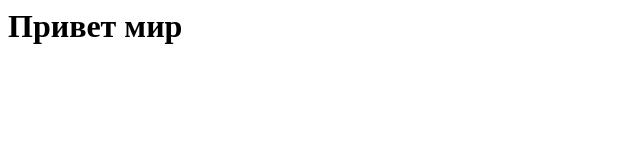
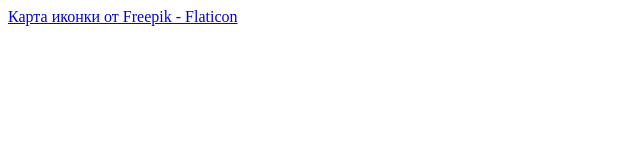
Before and after one commit to HangeLiebe/lieb, a plain HTML site: page index.html in a window 1280 px wide. Shown: the whole page, without its empty margins (0-640 px from the left). Drawn offline with Linux system fonts and the light colour scheme.

Commit message:
Update index.html

```diff
--- a/index.html
+++ b/index.html
@@ -1,9 +1,9 @@
 <!DOCTAPY html>
 <html lang="ru"
 <head>
-  <title>Привет мир</title>
+<title>Мой блог</title>
 </head>
 <body>
-  <h1>Привет мир</h1>
+  <a href="https://www.flaticon.com/ru/free-icons/" title="карта иконки">Карта иконки от Freepik - Flaticon</a>
 </body>
 </html>
```
